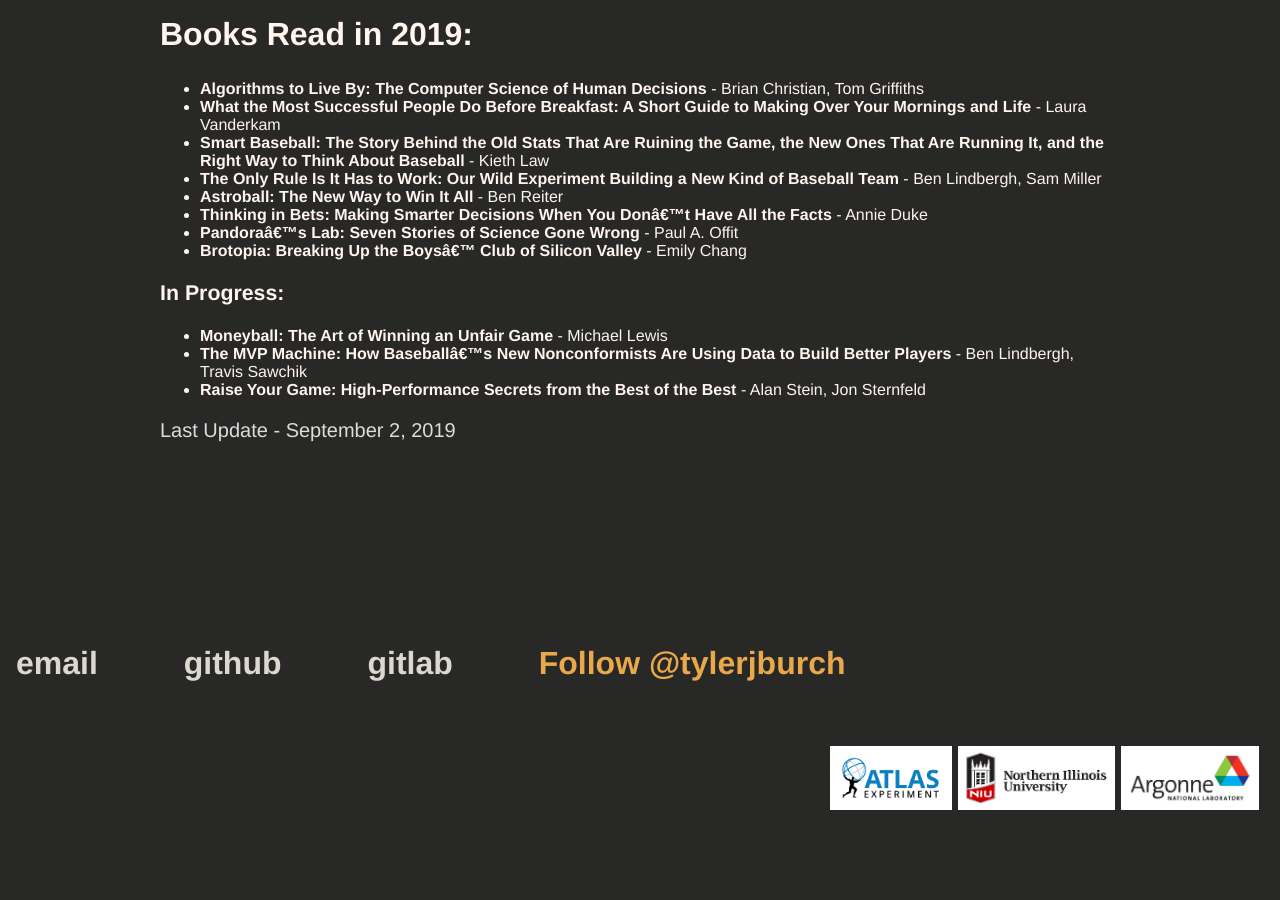
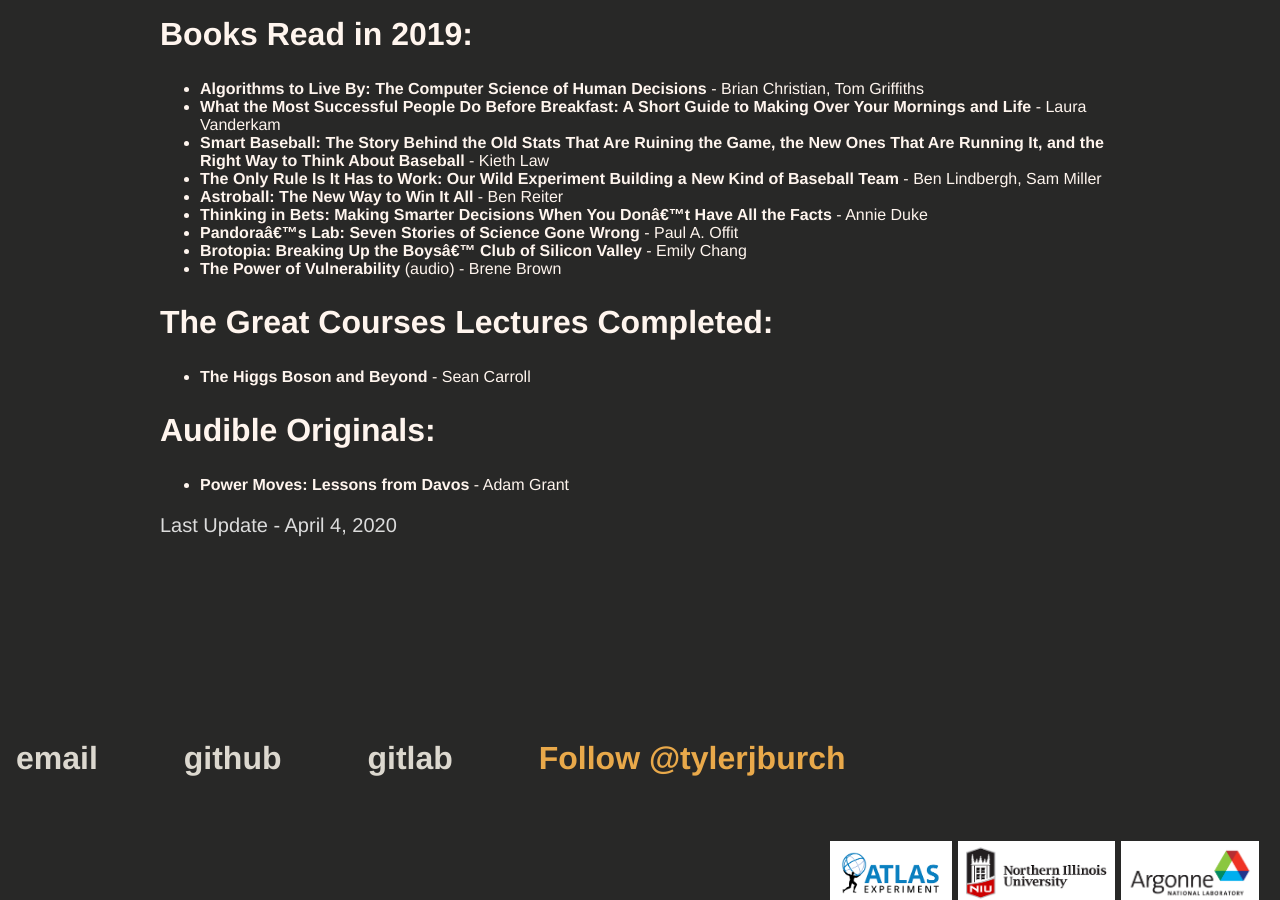
Before and after one commit to tjburch/tjburch.github.io, a Jekyll site: the page built from _other/2019readinglist.md, in a window 1280 px wide and 900 px high, scrolled down 579 px. Built offline with Jekyll 4.4.1, drawn with Linux system fonts in a browser that asks for light colours; comment, search, counter and statistics services are not loaded; before the commit the page ends 1395 px from its top, so only the background shows below that.

Commit message:
Update reading lists

```diff
--- a/_other/2019readinglist.md
+++ b/_other/2019readinglist.md
@@ -15,13 +15,17 @@ title: "2019 Reading List"
 - __Thinking in Bets: Making Smarter Decisions When You Don't Have All the Facts__ - Annie Duke
 - __Pandora’s Lab: Seven Stories of Science Gone Wrong__ - Paul A. Offit
 - __Brotopia: Breaking Up the Boys' Club of Silicon Valley__ - Emily Chang
+- __The Power of Vulnerability__ (audio) - Brene Brown
 
 
-### In Progress:
+## The Great Courses Lectures Completed:
 
-- __Moneyball: The Art of Winning an Unfair Game__ - Michael Lewis
-- __The MVP Machine: How Baseball's New Nonconformists Are Using Data to Build Better Players__ - Ben Lindbergh, Travis Sawchik
-- __Raise Your Game: High-Performance Secrets from the Best of the Best__ - Alan Stein,
-Jon Sternfeld
+- __The Higgs Boson and Beyond__ - Sean Carroll
 
-Last Update - September 2, 2019
+
+## Audible Originals:
+
+- __Power Moves: Lessons from Davos__ - Adam Grant
+
+
+Last Update - April 4, 2020
```
Also changed, not shown: _other/2020readinglist.md (added, +22 -0 lines).
